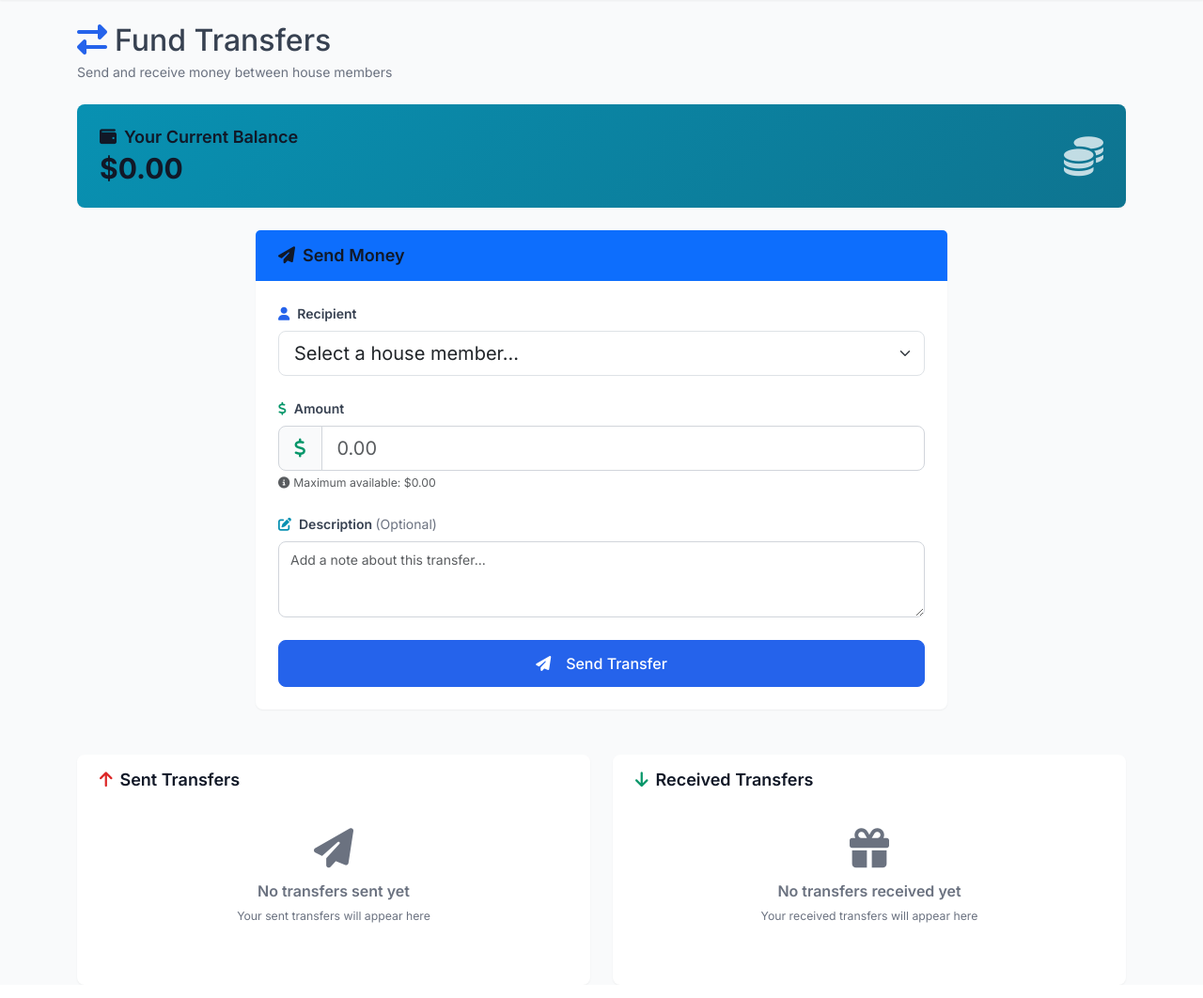
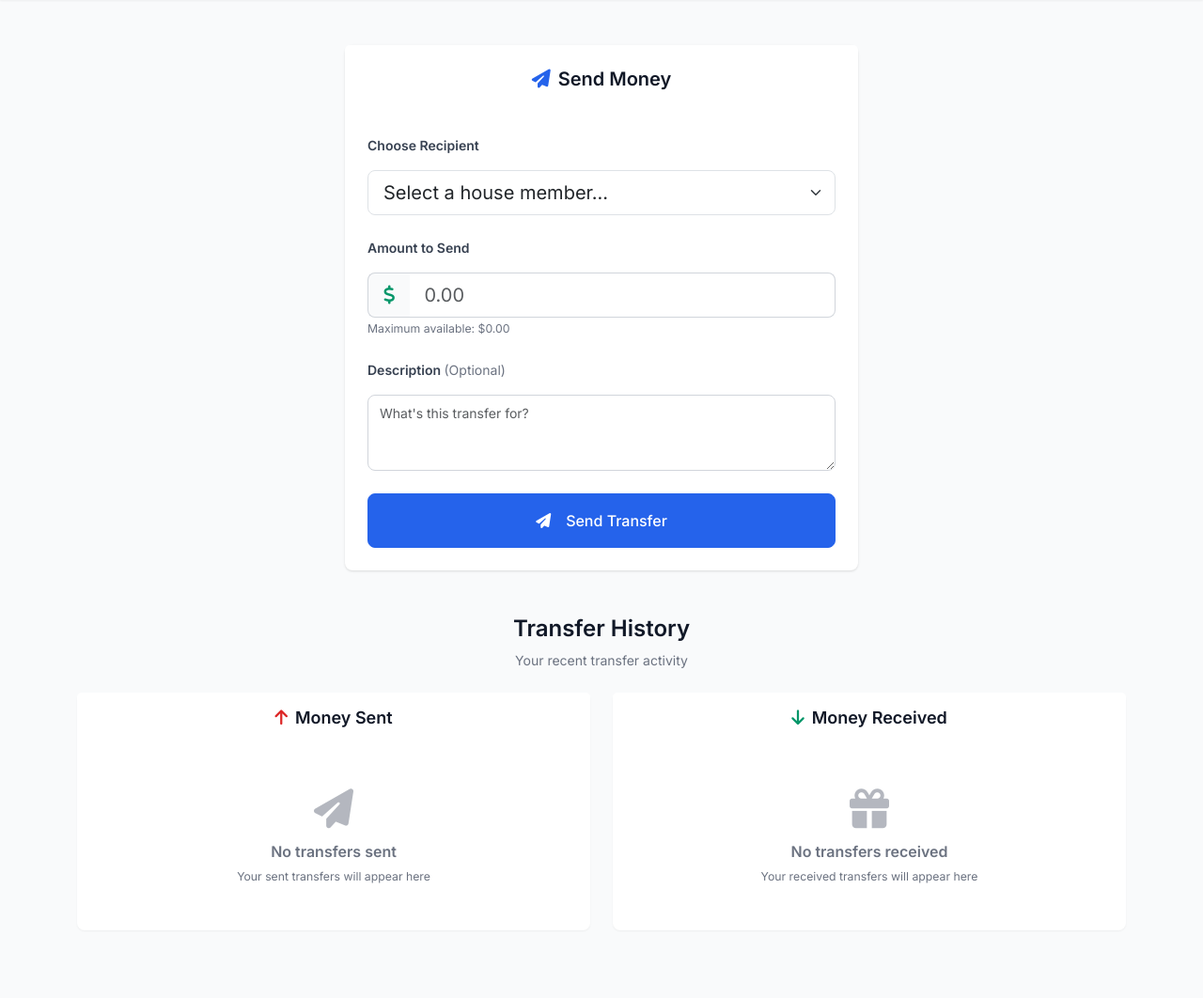
Before and after one commit to IstiaqueAhmd/Home, a FastAPI app: template templates/transfers.html in a window 1280 px wide. Shown: the part 73-1135 px from the top of the page at 94% size. Run offline with FastAPI, Linux system fonts and the light colour scheme; the template is opened without the code that fills it, so the values that code supplies are empty.

Commit message:
transfer page fixed

```diff
--- a/templates/transfers.html
+++ b/templates/transfers.html
@@ -3,47 +3,18 @@
 {% block title %}Transfers - House Finance Tracker{% endblock %}
 
 {% block content %}
-<div class="container-lg">
-    <!-- Header Section -->
-    <div class="row mb-4">
-        <div class="col-12">
-            <div class="text-center text-md-start">
-                <h1 class="h2 mb-1">
-                    <i class="fas fa-exchange-alt me-2 text-primary"></i>Fund Transfers
-                </h1>
-                <p class="text-muted mb-0">Send and receive money between house members</p>
-            </div>
-        </div>
-    </div>
-
-    <!-- Balance Display -->
-    <div class="row mb-4">
-        <div class="col-12">
-            <div class="card stats-card info border-0">
-                <div class="card-body p-4">
-                    <div class="d-flex justify-content-between align-items-center">
-                        <div>
-                            <h5 class="mb-1">
-                                <i class="fas fa-wallet me-2"></i>Your Current Balance
-                            </h5>
-                            <h2 class="mb-0 fw-bold">${{ "%.2f"|format(balance) }}</h2>
-                        </div>
-                        <div class="align-self-center">
-                            <i class="fas fa-coins fa-3x opacity-75"></i>
-                        </div>
-                    </div>
-                </div>
-            </div>
-        </div>
-    </div>
+<div class="container-lg py-4">
 
     <!-- Alert Messages -->
     {% if request.query_params.get('message') %}
     <div class="row mb-4">
-        <div class="col-12">
-            <div class="alert alert-success alert-dismissible fade show" role="alert">
-                <i class="fas fa-check-circle me-2"></i>{{ request.query_params.get('message') }}
+        <div class="col-12 col-md-8 mx-auto">
+            <div class="alert alert-success border-0 shadow-sm" role="alert">
+                <div class="d-flex align-items-center">
+                    <i class="fas fa-check-circle me-3 fa-lg"></i>
+                    <div class="flex-grow-1">{{ request.query_params.get('message') }}</div>
                     <button type="button" class="btn-close" data-bs-dismiss="alert" aria-label="Close"></button>
+                </div>
             </div>
         </div>
     </div>
@@ -51,10 +22,13 @@
 
     {% if request.query_params.get('error') %}
     <div class="row mb-4">
-        <div class="col-12">
-            <div class="alert alert-danger alert-dismissible fade show" role="alert">
-                <i class="fas fa-exclamation-triangle me-2"></i>{{ request.query_params.get('error') }}
+        <div class="col-12 col-md-8 mx-auto">
+            <div class="alert alert-danger border-0 shadow-sm" role="alert">
+                <div class="d-flex align-items-center">
+                    <i class="fas fa-exclamation-triangle me-3 fa-lg"></i>
+                    <div class="flex-grow-1">{{ request.query_params.get('error') }}</div>
                     <button type="button" class="btn-close" data-bs-dismiss="alert" aria-label="Close"></button>
+                </div>
             </div>
         </div>
     </div>
@@ -62,18 +36,18 @@
 
     <!-- Transfer Form -->
     <div class="row mb-5">
-        <div class="col-12 col-lg-8 mx-auto">
-            <div class="card border-0">
-                <div class="card-header bg-primary text-white border-0">
-                    <h5 class="mb-0">
-                        <i class="fas fa-paper-plane me-2"></i>Send Money
-                    </h5>
+        <div class="col-12 col-md-8 col-lg-6 mx-auto">
+            <div class="card border-0 shadow">
+                <div class="card-header bg-white border-0 text-center py-4">
+                    <h4 class="mb-0 fw-semibold">
+                        <i class="fas fa-paper-plane me-2 text-primary"></i>Send Money
+                    </h4>
                 </div>
                 <div class="card-body p-4">
-                    <form method="post" action="/transfer">
+                    <form method="post" action="/transfer" class="needs-validation" novalidate>
                         <div class="mb-4">
-                            <label for="recipient_username" class="form-label fw-semibold">
-                                <i class="fas fa-user me-2 text-primary"></i>Recipient
+                            <label for="recipient_username" class="form-label fw-semibold mb-3">
+                                Choose Recipient
                             </label>
                             <select class="form-select form-select-lg" id="recipient_username" name="recipient_username" required>
                                 <option value="">Select a house member...</option>
@@ -86,33 +60,32 @@
                         </div>
 
                         <div class="mb-4">
-                            <label for="amount" class="form-label fw-semibold">
-                                <i class="fas fa-dollar-sign me-2 text-success"></i>Amount
+                            <label for="amount" class="form-label fw-semibold mb-3">
+                                Amount to Send
                             </label>
                             <div class="input-group input-group-lg">
-                                <span class="input-group-text bg-light">
+                                <span class="input-group-text bg-light border-end-0">
                                     <i class="fas fa-dollar-sign text-success"></i>
                                 </span>
-                                <input type="number" class="form-control" id="amount" name="amount"
+                                <input type="number" class="form-control border-start-0" id="amount" name="amount"
                                        step="0.01" min="0.01" max="{{ balance }}" required
                                        placeholder="0.00">
                             </div>
-                            <div class="form-text">
-                                <i class="fas fa-info-circle me-1"></i>Maximum available: ${{ "%.2f"|format(balance) }}
-                            </div>
+                            <small class="form-text text-muted mt-2">
+                                Maximum available: ${{ "%.2f"|format(balance) }}
+                            </small>
                         </div>
 
                         <div class="mb-4">
-                            <label for="description" class="form-label fw-semibold">
-                                <i class="fas fa-edit me-2 text-info"></i>Description
-                                <span class="text-muted fw-normal">(Optional)</span>
+                            <label for="description" class="form-label fw-semibold mb-3">
+                                Description <span class="text-muted fw-normal">(Optional)</span>
                             </label>
                             <textarea class="form-control" id="description" name="description" rows="3"
-                                      placeholder="Add a note about this transfer..."></textarea>
+                                      placeholder="What's this transfer for?"></textarea>
                         </div>
 
-                        <div class="d-grid">
-                            <button type="submit" class="btn btn-primary btn-lg">
+                        <div class="d-grid mt-4">
+                            <button type="submit" class="btn btn-primary btn-lg py-3">
                                 <i class="fas fa-paper-plane me-2"></i>Send Transfer
                             </button>
                         </div>
@@ -123,38 +96,47 @@
     </div>
 
     <!-- Transfer History -->
-    <div class="row g-4">
+    <div class="row">
+        <div class="col-12">
+            <div class="text-center mb-4">
+                <h3 class="fw-semibold">Transfer History</h3>
+                <p class="text-muted">Your recent transfer activity</p>
+            </div>
+        </div>
+    </div>
+
+    <div class="row g-4 mb-5">
         <!-- Sent Transfers -->
         <div class="col-12 col-lg-6">
-            <div class="card border-0">
-                <div class="card-header bg-transparent border-0 pb-0">
-                    <h5 class="mb-0">
-                        <i class="fas fa-arrow-up me-2 text-danger"></i>Sent Transfers
+            <div class="card border-0 shadow-sm h-100">
+                <div class="card-header bg-white border-0 py-3">
+                    <h5 class="mb-0 text-center">
+                        <i class="fas fa-arrow-up me-2 text-danger"></i>Money Sent
                     </h5>
                 </div>
-                <div class="card-body pt-3">
+                <div class="card-body p-0">
                     {% if transfers.sent %}
-                    <div class="list-group list-group-flush">
                     {% for transfer in transfers.sent %}
-                        <div class="list-group-item bg-transparent border-start border-danger border-3 px-0 py-3">
-                            <div class="d-flex justify-content-between align-items-start mb-2">
+                    <div class="border-bottom p-4">
+                        <div class="d-flex justify-content-between align-items-start mb-3">
                             <div class="flex-grow-1">
-                                    <h6 class="mb-1 fw-semibold">To: {{ transfer.recipient_full_name }}</h6>
-                                    <p class="mb-1 text-muted small">{{ transfer.description or "No description" }}</p>
-                                </div>
-                                <span class="badge bg-danger rounded-pill fs-6">-${{ "%.2f"|format(transfer.amount) }}</span>
-                            </div>
+                                <h6 class="mb-1 fw-semibold">{{ transfer.recipient_full_name }}</h6>
+                                <p class="mb-2 text-muted">{{ transfer.description or "No description provided" }}</p>
                                 <small class="text-muted">
-                                <i class="fas fa-clock me-1"></i>{{ transfer.date_created.strftime('%m/%d/%Y at %I:%M %p') }}
+                                    <i class="fas fa-clock me-1"></i>{{ transfer.date_created.strftime('%b %d, %Y at %I:%M %p') }}
                                 </small>
                             </div>
+                            <div class="text-end">
+                                <span class="badge bg-danger-subtle text-danger fs-6 px-3 py-2">-${{ "%.2f"|format(transfer.amount) }}</span>
+                            </div>
+                        </div>
+                    </div>
                     {% endfor %}
-                    </div>
                     {% else %}
-                    <div class="text-center py-4">
-                        <i class="fas fa-paper-plane fa-3x text-muted mb-3"></i>
-                        <h6 class="text-muted">No transfers sent yet</h6>
-                        <p class="text-muted small">Your sent transfers will appear here</p>
+                    <div class="text-center py-5">
+                        <i class="fas fa-paper-plane fa-3x text-muted mb-3 opacity-50"></i>
+                        <h6 class="text-muted mb-2">No transfers sent</h6>
+                        <p class="text-muted small mb-0">Your sent transfers will appear here</p>
                     </div>
                     {% endif %}
                 </div>
@@ -163,35 +145,35 @@
 
         <!-- Received Transfers -->
         <div class="col-12 col-lg-6">
-            <div class="card border-0">
-                <div class="card-header bg-transparent border-0 pb-0">
-                    <h5 class="mb-0">
-                        <i class="fas fa-arrow-down me-2 text-success"></i>Received Transfers
+            <div class="card border-0 shadow-sm h-100">
+                <div class="card-header bg-white border-0 py-3">
+                    <h5 class="mb-0 text-center">
+                        <i class="fas fa-arrow-down me-2 text-success"></i>Money Received
                     </h5>
                 </div>
-                <div class="card-body pt-3">
+                <div class="card-body p-0">
                     {% if transfers.received %}
-                    <div class="list-group list-group-flush">
                     {% for transfer in transfers.received %}
-                        <div class="list-group-item bg-transparent border-start border-success border-3 px-0 py-3">
-                            <div class="d-flex justify-content-between align-items-start mb-2">
+                    <div class="border-bottom p-4">
+                        <div class="d-flex justify-content-between align-items-start mb-3">
                             <div class="flex-grow-1">
-                                    <h6 class="mb-1 fw-semibold">From: {{ transfer.sender_full_name }}</h6>
-                                    <p class="mb-1 text-muted small">{{ transfer.description or "No description" }}</p>
-                                </div>
-                                <span class="badge bg-success rounded-pill fs-6">+${{ "%.2f"|format(transfer.amount) }}</span>
-                            </div>
+                                <h6 class="mb-1 fw-semibold">{{ transfer.sender_full_name }}</h6>
+                                <p class="mb-2 text-muted">{{ transfer.description or "No description provided" }}</p>
                                 <small class="text-muted">
-                                <i class="fas fa-clock me-1"></i>{{ transfer.date_created.strftime('%m/%d/%Y at %I:%M %p') }}
+                                    <i class="fas fa-clock me-1"></i>{{ transfer.date_created.strftime('%b %d, %Y at %I:%M %p') }}
                                 </small>
                             </div>
+                            <div class="text-end">
+                                <span class="badge bg-success-subtle text-success fs-6 px-3 py-2">+${{ "%.2f"|format(transfer.amount) }}</span>
+                            </div>
+                        </div>
+                    </div>
                     {% endfor %}
-                    </div>
                     {% else %}
-                    <div class="text-center py-4">
-                        <i class="fas fa-gift fa-3x text-muted mb-3"></i>
-                        <h6 class="text-muted">No transfers received yet</h6>
-                        <p class="text-muted small">Your received transfers will appear here</p>
+                    <div class="text-center py-5">
+                        <i class="fas fa-gift fa-3x text-muted mb-3 opacity-50"></i>
+                        <h6 class="text-muted mb-2">No transfers received</h6>
+                        <p class="text-muted small mb-0">Your received transfers will appear here</p>
                     </div>
                     {% endif %}
                 </div>
```
Lines whose indentation alone changed are shown as unchanged.
